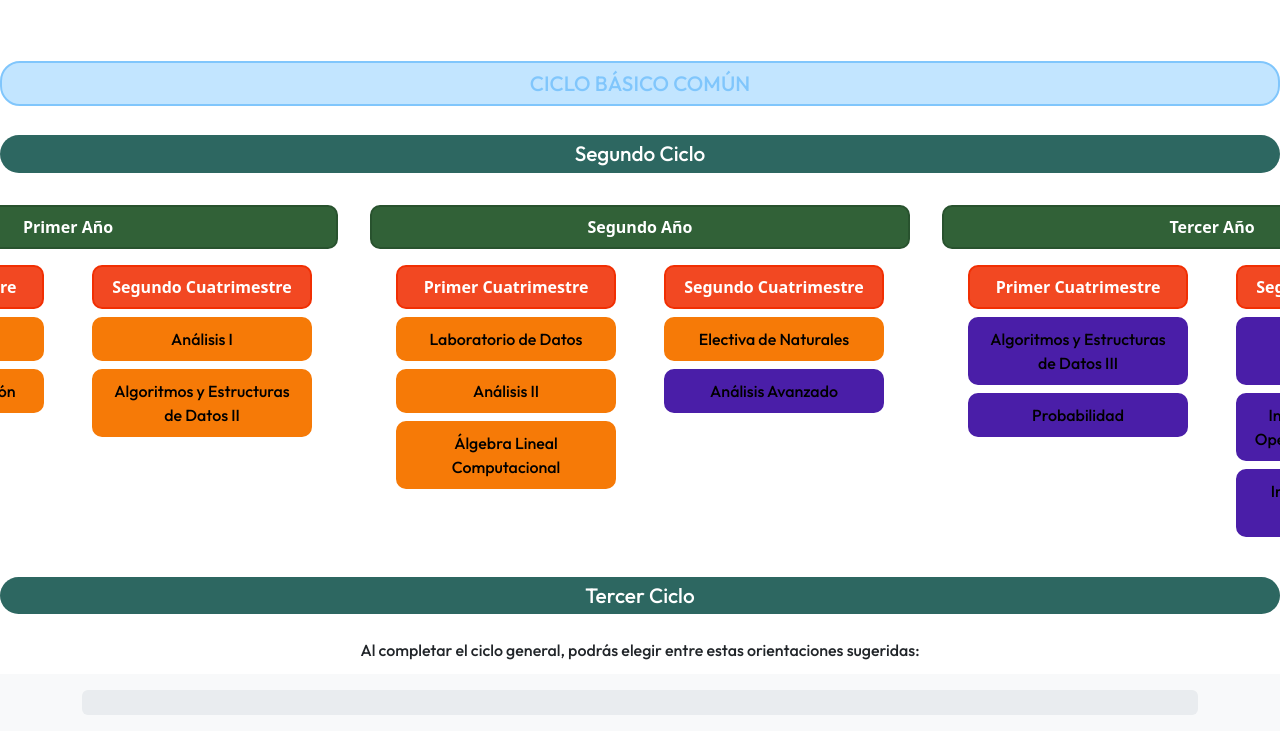
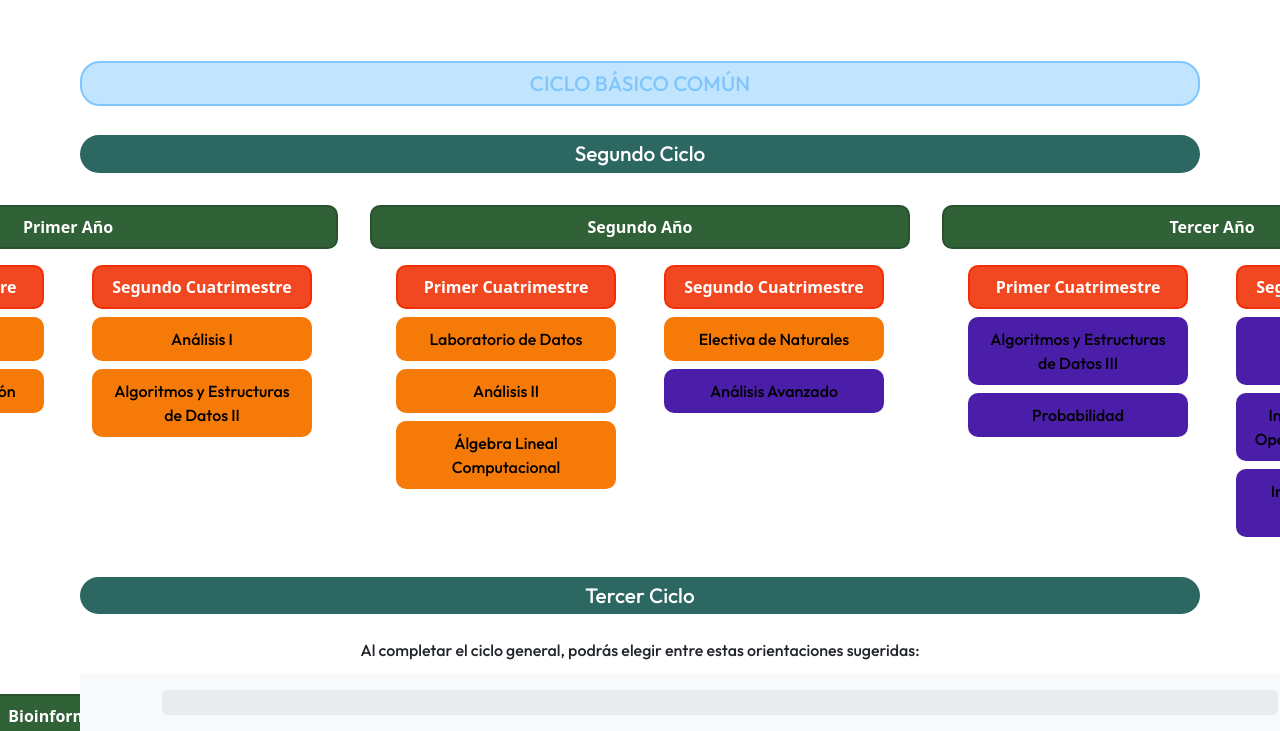
Before and after one commit to ArianaAbrilMEDINA/Malla-Datos, a plain HTML site: page index.html in a window 1280 px wide. Shown: the part 69-800 px from the top of the page. Drawn offline with nearby package versions, Linux system fonts and the light colour scheme.

Commit message:
Update s.css

```diff
--- a/s.css
+++ b/s.css
@@ -246,3 +246,15 @@ html, body {
   background-color: #f67a07;
   cursor: not-allowed;
 }
+
+body {
+  padding-left: 20px;
+  padding-right: 20px;
+}
+
+@media (min-width: 1200px) {
+  body {
+    padding-left: 80px;
+    padding-right: 80px;
+  }
+}
```
